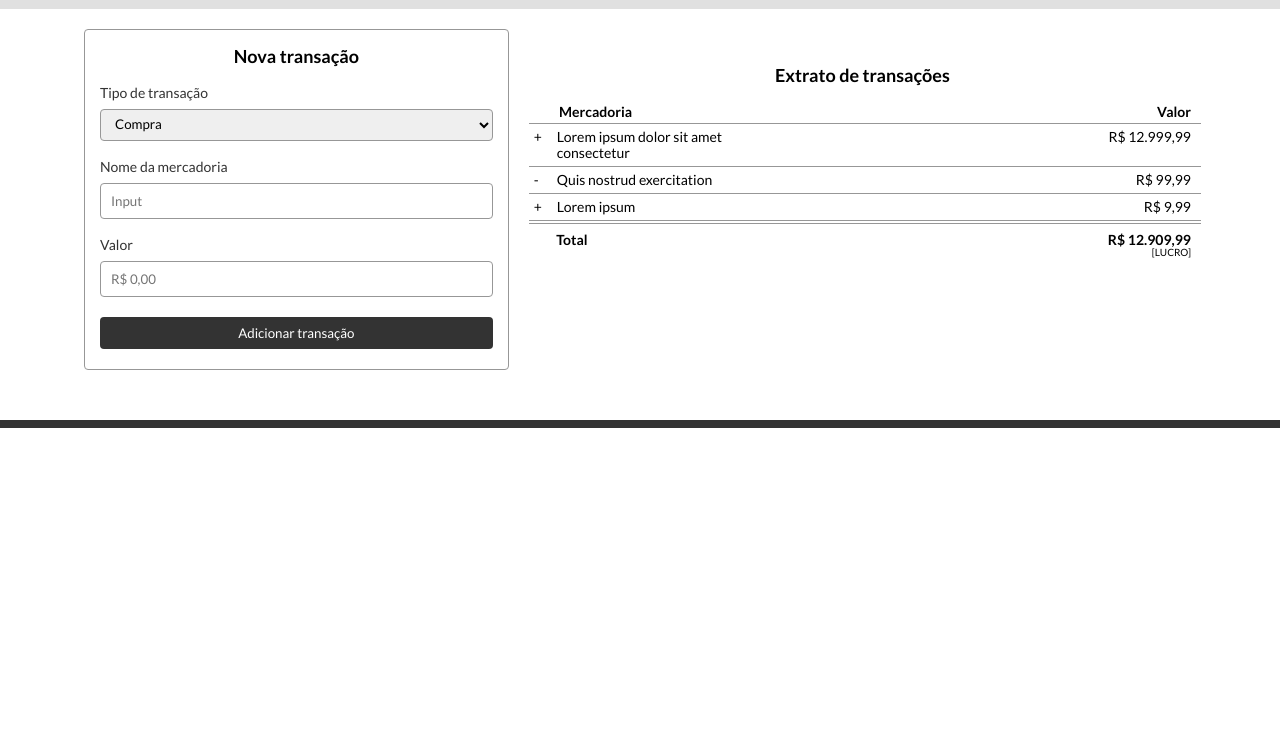
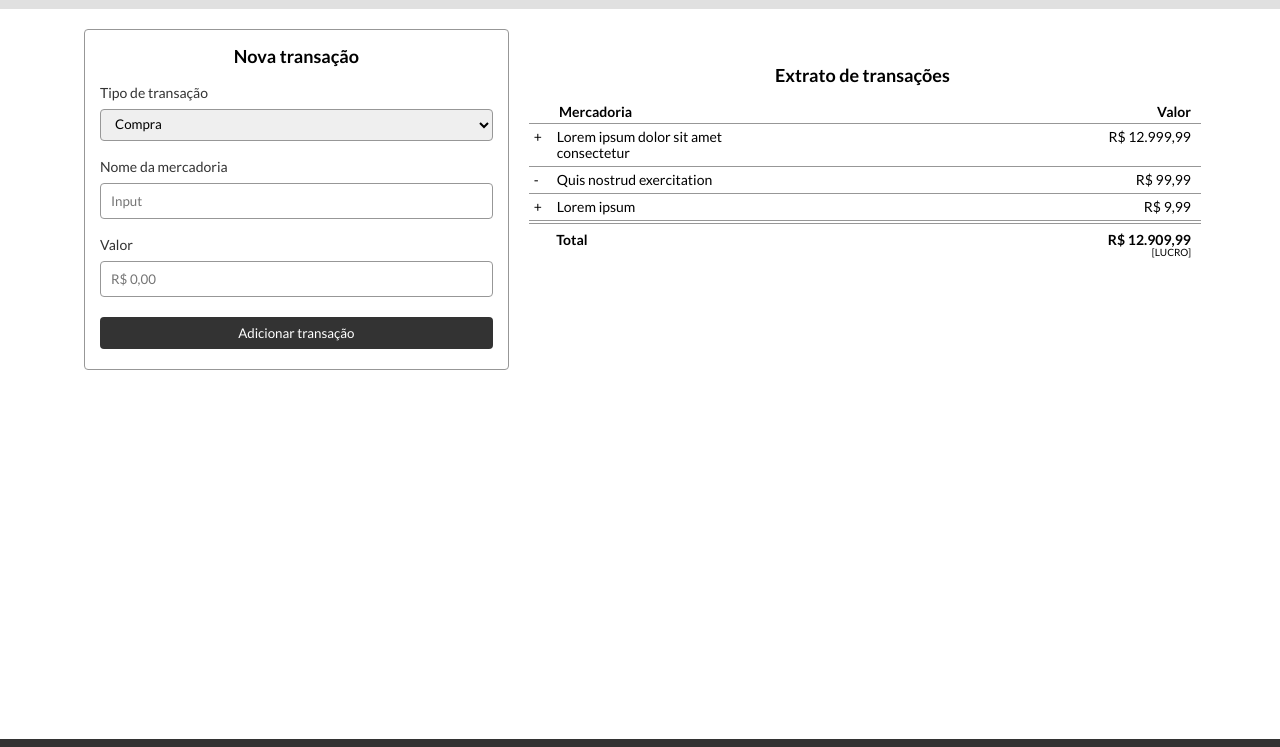
Before and after one commit to gabrielcaversan/projeto-individual-pt2, a plain HTML site: page index.html in a window 1280 px wide. Shown: the part 53-800 px from the top of the page. Drawn offline with Linux system fonts and the light colour scheme.

Commit message:
Ajuste final no rodapé

```diff
--- a/assets/css/desktop.css
+++ b/assets/css/desktop.css
@@ -66,6 +66,7 @@
 
     .container-um {
         width: 38%;
+        margin-bottom: 40px;
     }
 
     .container-dois {
@@ -112,9 +113,4 @@
     .tabela-conteudo-valor {
         width: 63%;
     }
-
-    /* RODAPÉ */
-    .footer {
-        margin-top: 50px;
-    }
 }
--- a/assets/css/style.css
+++ b/assets/css/style.css
@@ -3,6 +3,15 @@
 * {
     margin: 0;
     font-family: 'Lato', sans-serif;
+}
+
+html , body {
+    height: 100%;
+}
+
+.full-content {
+    min-height: 100%;
+    position: relative;
 }
 
 /* CABEÇALHO */
@@ -213,6 +222,7 @@ header {
     padding-right: 10px;
     padding-top: 5px;
     padding-bottom: 5px;
+    margin-bottom: 25px;
 }
 
 .tabela-conteudo-valor-total span {
@@ -225,13 +235,9 @@ header {
 }
 
 /* RODAPE */
-.footer {
-    position: relative;
-    bottom: 0;
-}
-
 footer {
     position: absolute;
+    bottom: 0;
     height: 8px;
     background-color: #333333;
     width: 100%;
--- a/index.html
+++ b/index.html
@@ -10,6 +10,7 @@
     <link rel="stylesheet" href="./assets/css/desktop.css">
 </head>
 <body>
+    <div class="full-content">
         <!-- CABEÇALHO -->
         <header>
             <div class="cabecalho">
@@ -103,8 +104,7 @@
                 </div>
         </div>
         <!-- RODAPÉ -->
-    <footer class="footer">
-        <div></div>
-    </footer>
+        <footer></footer>
+    </div>
 </body>
 </html>
```
Lines whose indentation alone changed are shown as unchanged.
